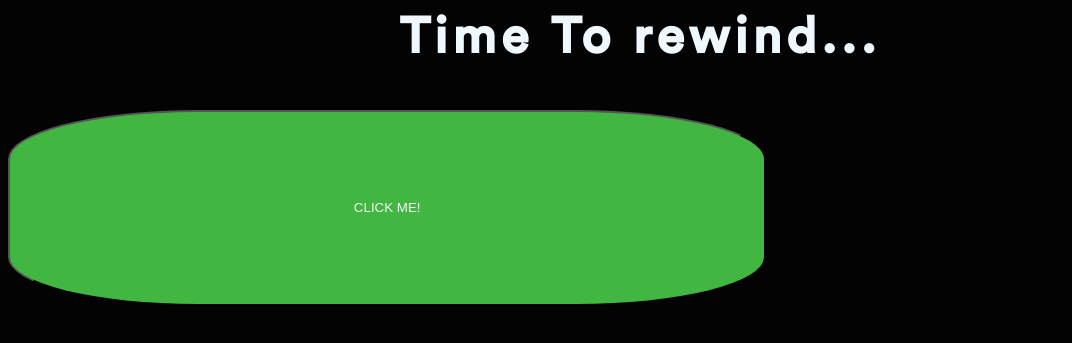
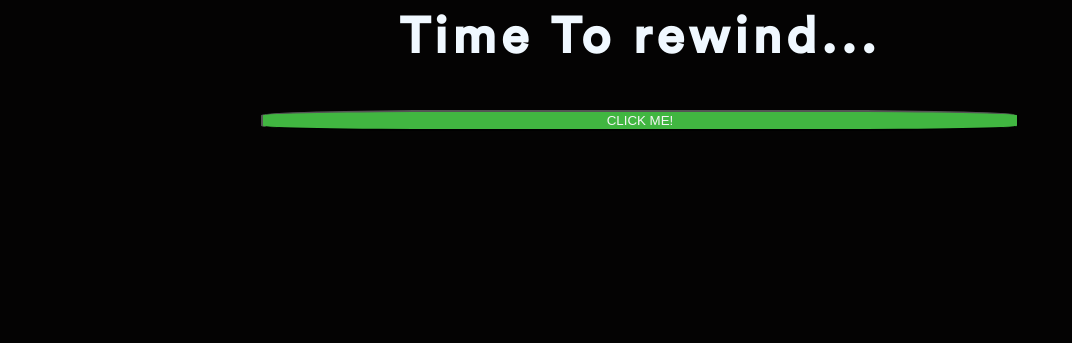
Before and after one commit to akhil-akkineni/starfish, a Flask app: page / in a window 1280 px wide. Shown: the top 343 px of the page, without its empty margins (0-1072 px from the left). Run offline with Flask 3, Linux system fonts and the light colour scheme.

Commit message:
Update index.html

```diff
--- a/templates/index.html
+++ b/templates/index.html
@@ -1,6 +1,6 @@
 
 <style>
-    container
+    .container
     {
         display: flex;
         align-items: center;
```
